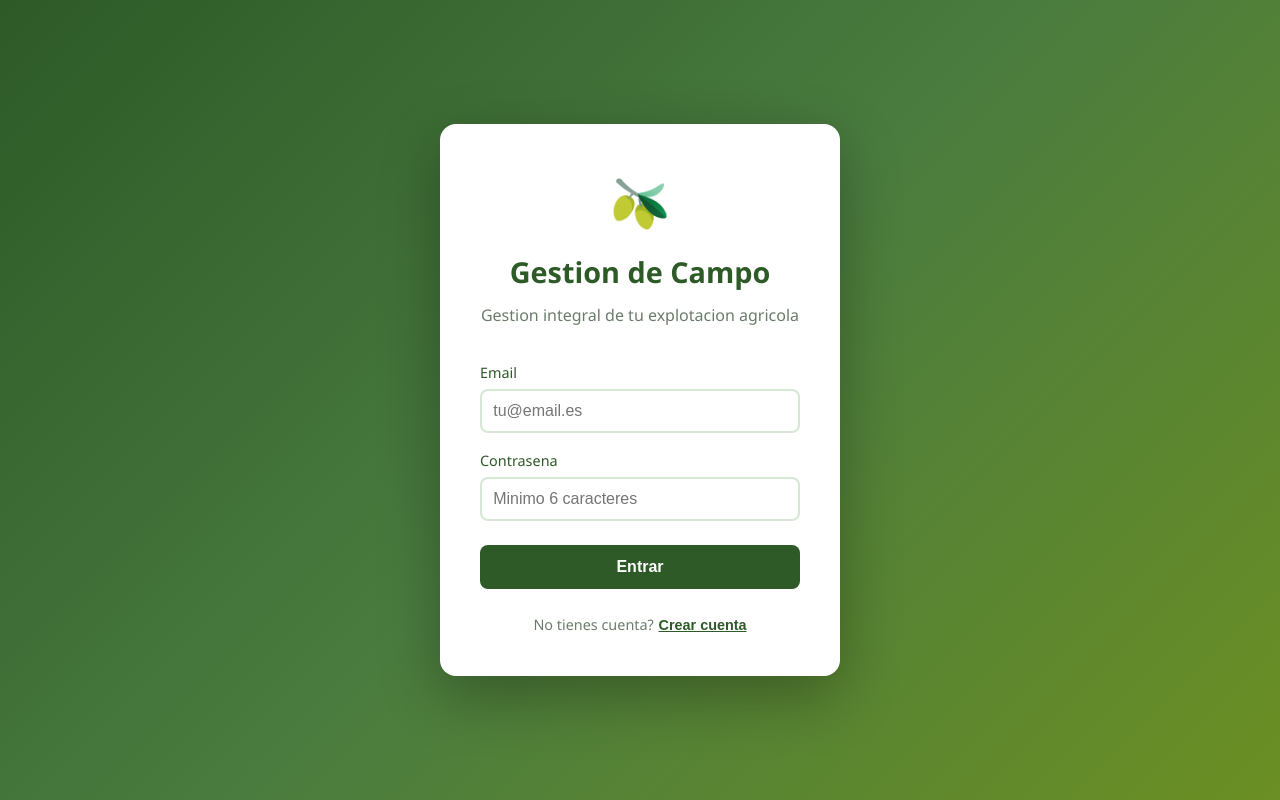
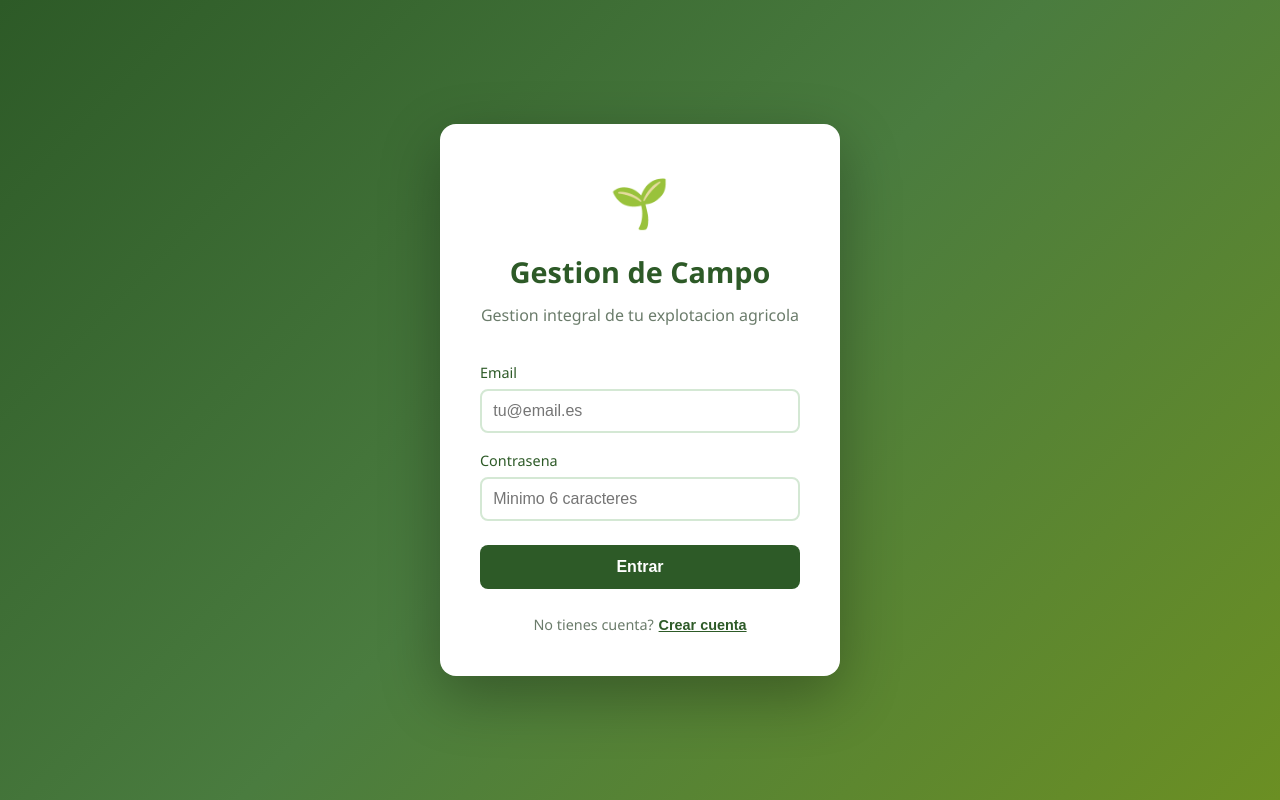
Before and after one commit to davidarrcal/Olivas-app, a React (Vite) app in the folder packages/web/: page /login in a window 1280 px wide. Built offline with nearby package versions, Linux system fonts and the light colour scheme.

Commit message:
cambiar icono aceituna por hoja

```diff
--- a/packages/web/src/App.jsx
+++ b/packages/web/src/App.jsx
@@ -25,7 +25,7 @@ function ProtectedRoute({ children }) {
   if (loading) {
     return (
       <div style={{ display: 'flex', justifyContent: 'center', alignItems: 'center', flexDirection: 'column', height: '100vh', gap: '1rem' }}>
-        <div style={{ fontSize: '2rem' }}>🫒</div>
+        <div style={{ fontSize: '2rem' }}>🌱</div>
         <div style={{ color: '#6b7c6b' }}>Cargando...</div>
         <div style={{ color: '#999', fontSize: '0.85rem' }}>Si es la primera vez, el servidor puede tardar 30 segundos en despertar</div>
       </div>
--- a/packages/web/src/pages/Login.jsx
+++ b/packages/web/src/pages/Login.jsx
@@ -36,7 +36,7 @@ export default function Login() {
         boxShadow: '0 20px 60px rgba(0,0,0,0.3)'
       }}>
         <div style={{ textAlign: 'center', marginBottom: '2rem' }}>
-          <div style={{ fontSize: '3rem', marginBottom: '0.5rem' }}>🫒</div>
+          <div style={{ fontSize: '3rem', marginBottom: '0.5rem' }}>🌱</div>
           <h1 style={{ color: '#2d5a27', margin: 0, fontSize: '1.8rem' }}>Gestion de Campo</h1>
           <p style={{ color: '#6b7c6b', margin: '0.5rem 0 0' }}>Gestion integral de tu explotacion agricola</p>
         </div>
```
Also changed, not shown: packages/web/index.html (line endings or trailing spaces).
